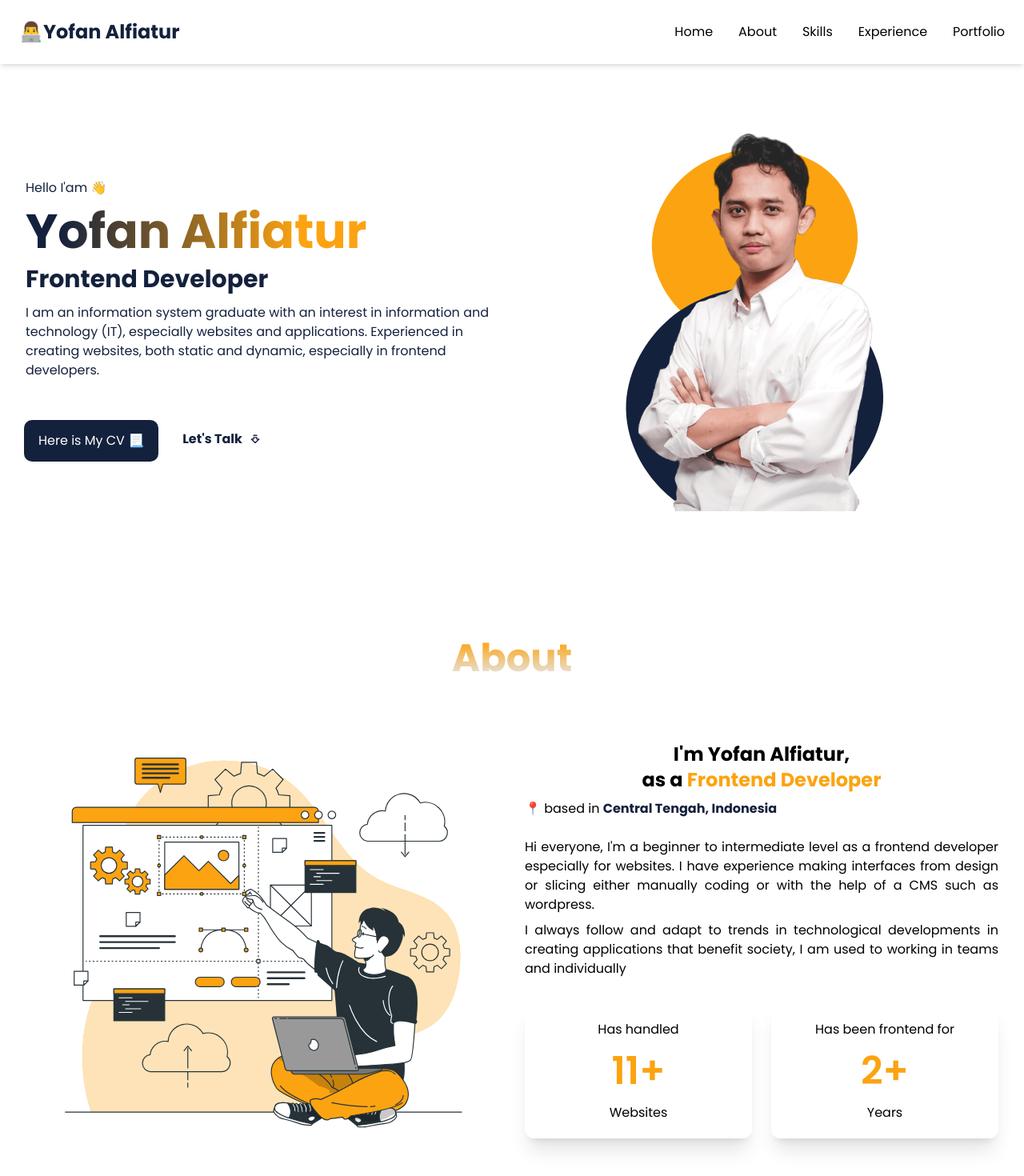
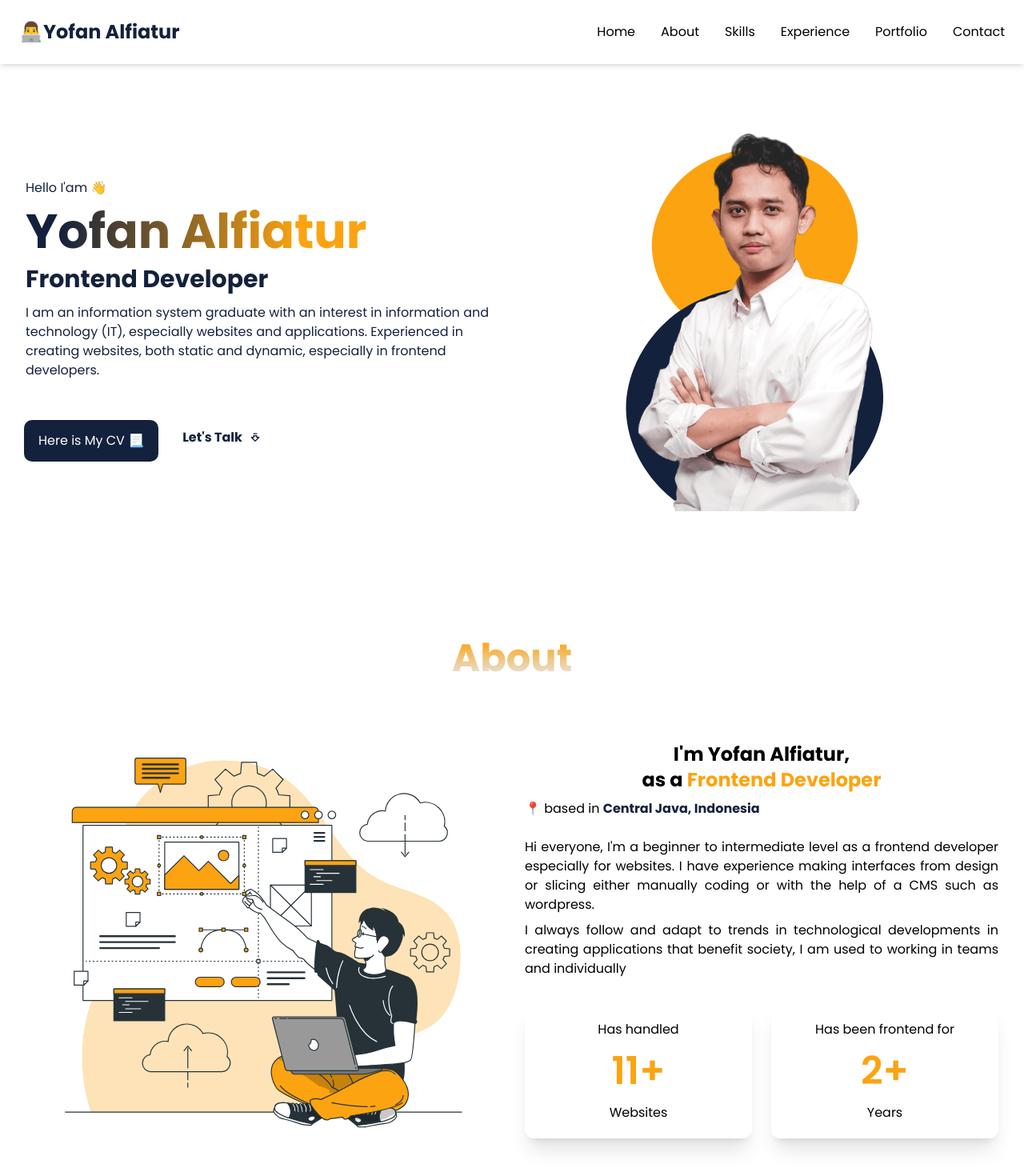
Before and after one commit to yofanalfiatur/portfolio-vite, a React (Vite) app: page / in a window 1280 px wide. Shown: the top 1470 px of the page at 80% size. Built offline with nearby package versions, Linux system fonts and the light colour scheme.

Commit message:
update contact us

```diff
--- a/src/App.jsx
+++ b/src/App.jsx
@@ -20,8 +20,8 @@ function App() {
         <Experience />
         <Skills />
         <Portfolio />
-        {/* <Services />
-        <Contact /> */}
+        {/* <Services /> */}
+        <Contact />
       </main>
       <Footer />
     </>
--- a/src/components/Elements/Input.jsx
+++ b/src/components/Elements/Input.jsx
@@ -10,6 +10,7 @@ const Input = (props) => {
     classLabel,
     text,
     onChange,
+    value,
   } = props;
 
   const inputRef = useRef(null);
@@ -17,14 +18,12 @@ const Input = (props) => {
   const classField =
     "border-primary border-2 p-2 focus:border-secondary focus:outline-none rounded-md peer invalid:text-red-400 invalid:focus:border-red-400";
 
-  const classInvalid = "text-red-400 invisible peer-invalid:visible";
-
   const handleLabelClick = () => {
     inputRef.current.focus();
   };
 
   return (
-    <div className="flex flex-col gap-2">
+    <div className="flex flex-col gap-2 relative">
       <label
         htmlFor={id}
         className={`${classLabel} after:content-['*'] after:text-red-400`}
@@ -34,6 +33,7 @@ const Input = (props) => {
       </label>
       {type === "textarea" ? (
         <textarea
+          value={value}
           name={name}
           placeholder={placeholder}
           id={id}
@@ -44,6 +44,7 @@ const Input = (props) => {
         />
       ) : (
         <input
+          value={value}
           type={type}
           name={name}
           placeholder={placeholder}
@@ -56,7 +57,9 @@ const Input = (props) => {
       )}
       {/* Handle Error Field */}
 
-      <p className={classInvalid}>please fill your {text}</p>
+      {/* <p className="text-red-400 invisible peer-invalid:visible absolute -bottom-6 left-2">
+        please fill your {text}
+      </p> */}
     </div>
   );
 };
--- a/src/components/Layouts/Contact.jsx
+++ b/src/components/Layouts/Contact.jsx
@@ -10,15 +10,18 @@ const Contact = () => {
   const [nameInput, setNameInput] = useState("");
   const [emailInput, setEmailInput] = useState("");
   const [messageInput, setMessageInput] = useState("");
+  const [textInput, setTextInput] = useState("");
+
+  const clearFormAfterSubmit = () => {
+    console.log("Clear Form After Submit");
+    setNameInput("");
+    setEmailInput("");
+    setMessageInput("");
+    setTextInput("");
+  };
 
   const sendEmail = (e) => {
     e.preventDefault();
-
-    const clearFormAfterSubmit = () => {
-      setNameInput("");
-      setEmailInput("");
-      setMessageInput("");
-    };
 
     emailjs
       .sendForm(
@@ -33,6 +36,7 @@ const Contact = () => {
           console.log("Email sent!");
 
           clearFormAfterSubmit();
+          alert("Email sent successfully!");
         },
         (error) => {
           console.log(error.text);
--- a/src/constants/data.js
+++ b/src/constants/data.js
@@ -14,7 +14,7 @@ import { GrDocumentText } from "react-icons/gr";
 export const identity = {
   name: "Yofan Alfiatur",
   position: "Frontend Developer",
-  region: "Central Tengah, Indonesia",
+  region: "Central Java, Indonesia",
   description:
     "I am an information system graduate with an interest in information and technology (IT), especially websites and applications. Experienced in creating websites, both static and dynamic, especially in frontend developers.",
   aboutMe: [
@@ -50,10 +50,10 @@ export const linkMenu = [
   //   title: "Services",
   //   href: "/#services",
   // },
-  // {
-  //   title: "Contact",
-  //   href: "#contact",
-  // },
+  {
+    title: "Contact",
+    href: "#contact",
+  },
 ];
 export const about = [
   {
```
